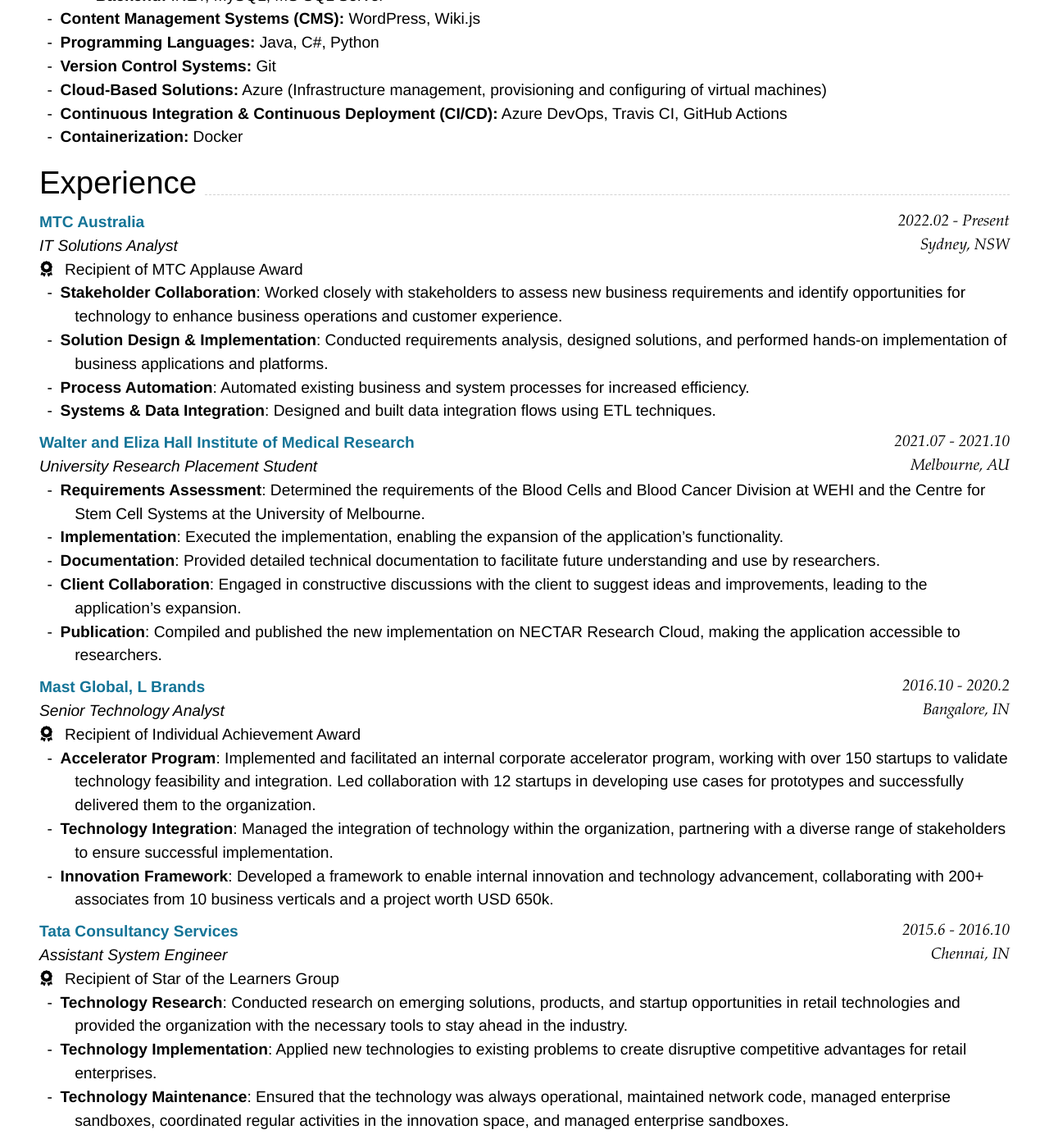
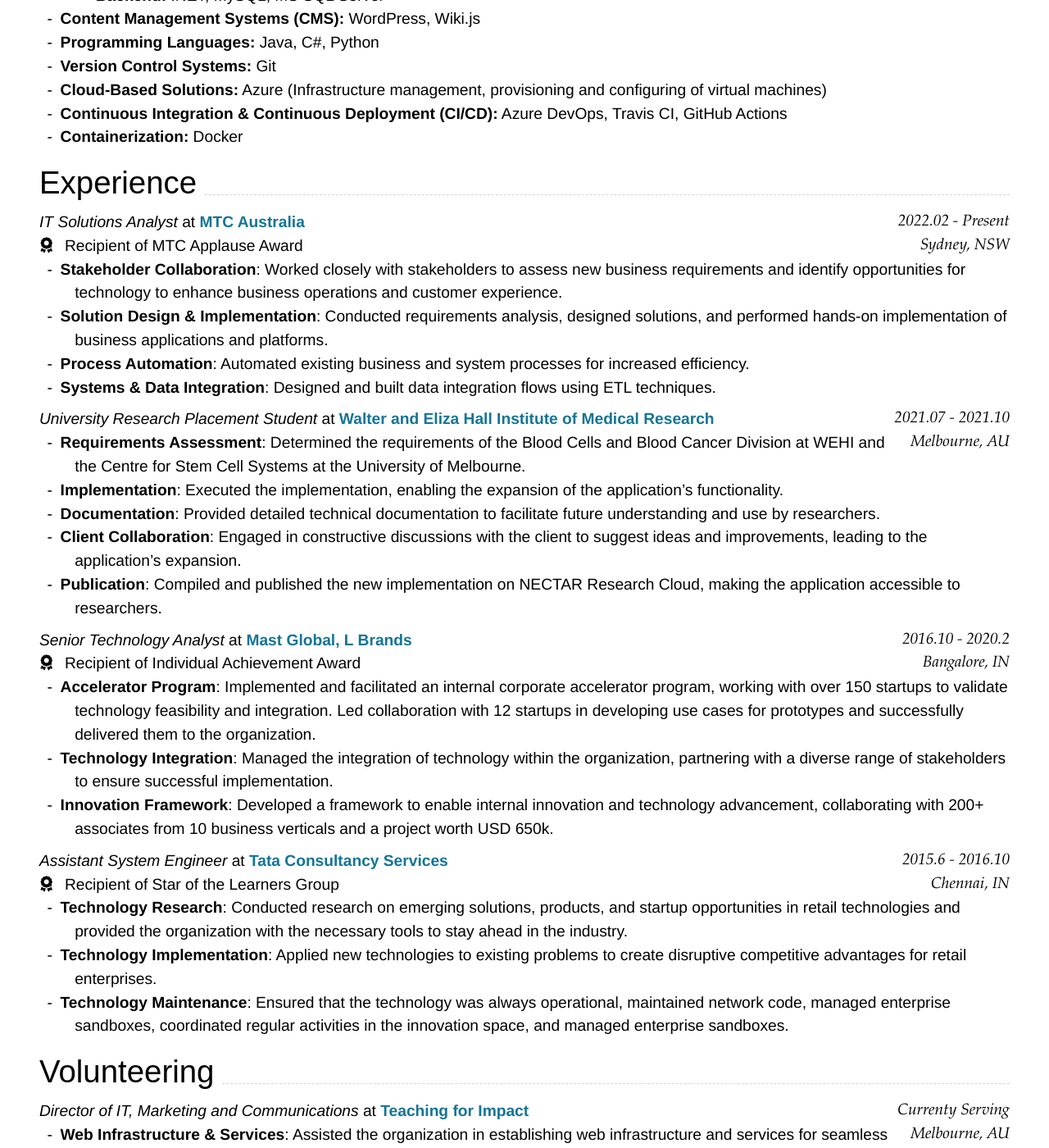
Before and after one commit to thedhanawada/me, a Jekyll site: the page built from index.md, in a window 1280 px wide and 1400 px high, scrolled down 1068 px. Shown: the whole window at 82% size. Built offline with Jekyll 4.4.1, drawn with Linux system fonts in a browser that asks for light colours; nearby versions of some CDN libraries.

````diff
--- a/index.md
+++ b/index.md
@@ -88,11 +88,10 @@ Pondicherry, IN
 - **Containerization:** Docker
 
 ## Experience
-### **[MTC Australia](https://mtcaustralia.com.au/){:target="_blank"}** `2022.02 - Present`
+### <sub>_IT Solutions Analyst_ at </sub>**[MTC Australia](https://mtcaustralia.com.au/){:target="_blank"}** `2022.02 - Present`
 ```
 Sydney, NSW
 ```
-_IT Solutions Analyst_<br>
 - <i class="fas fa-award"></i> Recipient of MTC Applause Award
 - **Stakeholder Collaboration**: Worked closely with stakeholders to assess new business requirements and identify opportunities for technology to enhance business operations and customer experience.
 - **Solution Design & Implementation**: Conducted requirements analysis, designed solutions, and performed hands-on implementation of business applications and platforms.
@@ -101,32 +100,29 @@ _IT Solutions Analyst_<br>
 
 
 
-### **[Walter and Eliza Hall Institute of Medical Research](https://www.wehi.edu.au/){:target="_blank"}** `2021.07 - 2021.10`
+### <sub>_University Research Placement Student_ at </sub> **[Walter and Eliza Hall Institute of Medical Research](https://www.wehi.edu.au/){:target="_blank"}** `2021.07 - 2021.10`
 ```
 Melbourne, AU
 ```
-_University Research Placement Student_<br>
 - **Requirements Assessment**: Determined the requirements of the Blood Cells and Blood Cancer Division at WEHI and the Centre for Stem Cell Systems at the University of Melbourne.
 - **Implementation**: Executed the implementation, enabling the expansion of the application's functionality.
 - **Documentation**: Provided detailed technical documentation to facilitate future understanding and use by researchers.
 - **Client Collaboration**: Engaged in constructive discussions with the client to suggest ideas and improvements, leading to the application's expansion.
 - **Publication**: Compiled and published the new implementation on NECTAR Research Cloud, making the application accessible to researchers.
 
-### **[Mast Global, L Brands](https://www.lb.com/){:target="_blank"}** `2016.10 - 2020.2`
+### <sub>_Senior Technology Analyst_ at </sub> **[Mast Global, L Brands](https://www.lb.com/){:target="_blank"}** `2016.10 - 2020.2`
 ```
 Bangalore, IN
 ```
-_Senior Technology Analyst_<br>
 - <i class="fas fa-award"></i> Recipient of Individual Achievement Award
 - **Accelerator Program**: Implemented and facilitated an internal corporate accelerator program, working with over 150 startups to validate technology feasibility and integration. Led collaboration with 12 startups in developing use cases for prototypes and successfully delivered them to the organization.
 - **Technology Integration**: Managed the integration of technology within the organization, partnering with a diverse range of stakeholders to ensure successful implementation.
 - **Innovation Framework**: Developed a framework to enable internal innovation and technology advancement, collaborating with 200+ associates from 10 business verticals and a project worth USD 650k.
 
-### **[Tata Consultancy Services](https://www.tcs.com/){:target="_blank"}** `2015.6 - 2016.10`
+### <sub>_Assistant System Engineer_ at </sub> **[Tata Consultancy Services](https://www.tcs.com/){:target="_blank"}** `2015.6 - 2016.10`
 ```
 Chennai, IN
 ```
-_Assistant System Engineer_<br>
 - <i class="fas fa-award"></i> Recipient of Star of the Learners Group
 - **Technology Research**: Conducted research on emerging solutions, products, and startup opportunities in retail technologies and provided the organization with the necessary tools to stay ahead in the industry.
 - **Technology Implementation**: Applied new technologies to existing problems to create disruptive competitive advantages for retail enterprises.
````
